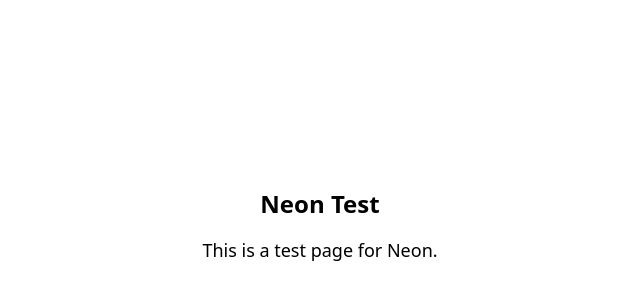
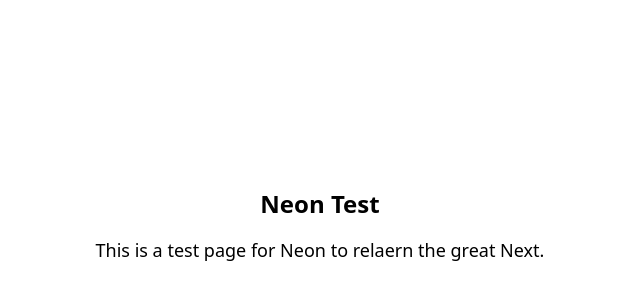
Before and after one commit to twesigetrejan/Next15, a Next.js app: page /neon-test in a window 1280 px wide. Shown: the part 174-474 px from the top of the page, without its empty margins (320-960 px from the left). Built offline with nearby package versions, Linux system fonts and the light colour scheme.

Commit message:
update text content on NeonTestPage for clarity

```diff
--- a/app/neon-test/page.tsx
+++ b/app/neon-test/page.tsx
@@ -2,7 +2,7 @@ export default function NeonTestPage() {
     return (
         <div className="flex flex-col items-center justify-center min-h-screen py-2">
             <h1 className="text-2xl font-bold">Neon Test</h1>
-            <p className="mt-4 text-lg">This is a test page for Neon.</p>
+            <p className="mt-4 text-lg">This is a test page for Neon to relaern the great Next.</p>
         </div>
     );
 }
```
